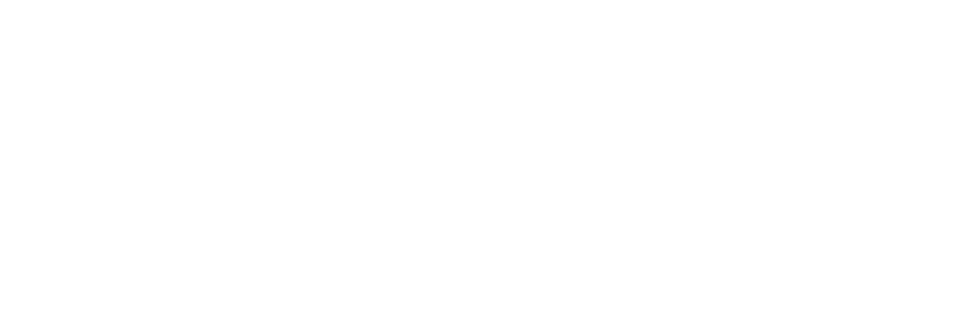
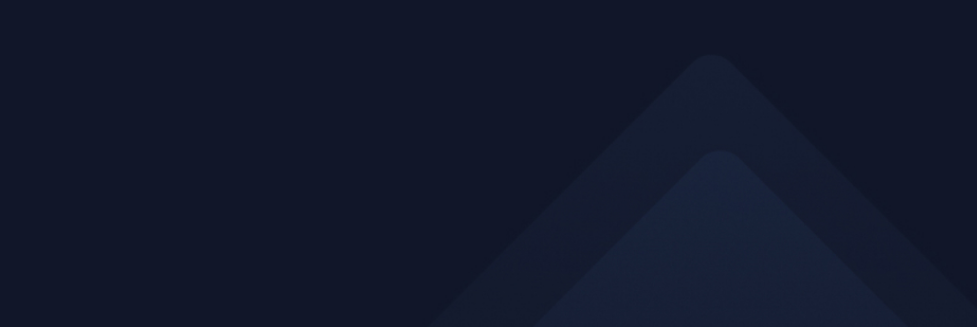
Before and after one commit to t-khaoula/qr-generator, a plain HTML site: page index.html in a window 1280 px wide. Shown: the top 327 px of the page, without its empty margins (298-1275 px from the left). Drawn offline with Linux system fonts and the light colour scheme; the site is published under a folder, as on GitHub Pages, so addresses that start at the root find nothing.

Commit message:
correct path

```diff
--- a/style.css
+++ b/style.css
@@ -15,7 +15,7 @@
 
 body {
   height: 100vh;
-  background-image: url("/resources/qa-bg.jpg");
+  background-image: url("resources/qa-bg.jpg");
   background-size: cover;
   background-position: center;
   overflow: hidden;
```
